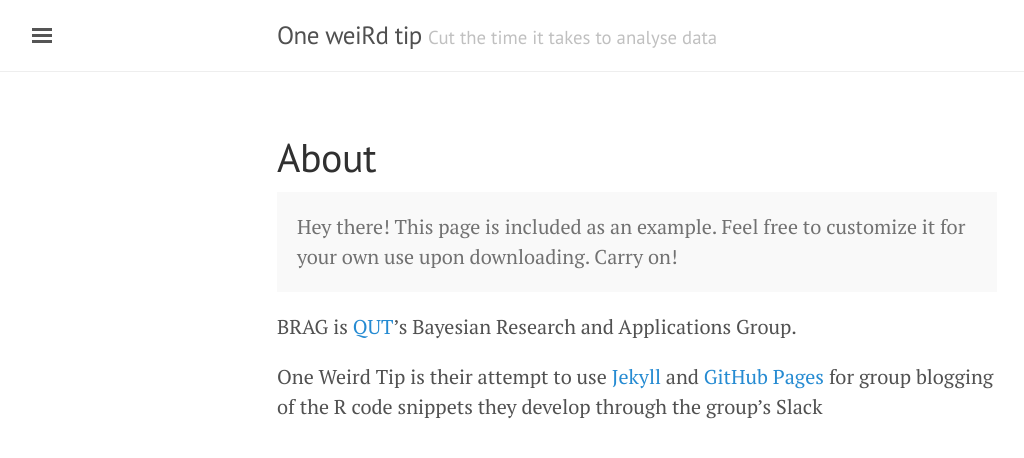
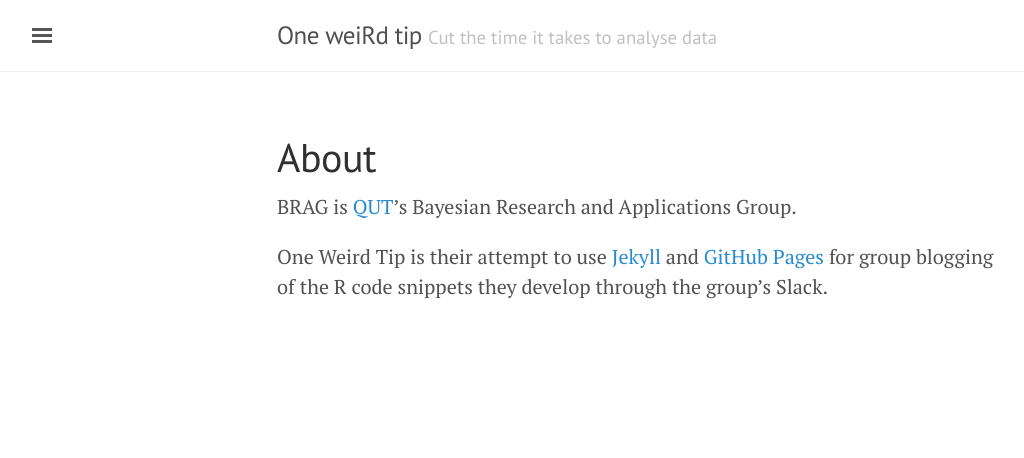
Before and after one commit to bragqut/bragqut.github.io, a Jekyll site: the page built from about.md, in a window 1280 px wide. Shown: the top 458 px of the page, without its empty margins (3-1027 px from the left). Built offline with Jekyll 4.4.1, drawn with Linux system fonts in a browser that asks for light colours.

Commit message:
remove welcome message

```diff
--- a/about.md
+++ b/about.md
@@ -4,10 +4,6 @@ title: About
 author: samclifford
 ---
 
-<p class="message">
-  Hey there! This page is included as an example. Feel free to customize it for your own use upon downloading. Carry on!
-</p>
-
 BRAG is [QUT](http://qut.com)'s Bayesian Research and Applications Group.
 
-One Weird Tip is their attempt to use [Jekyll](http://jekyllrb.com) and [GitHub Pages](https://pages.github.com) for group blogging of the R code snippets they develop through the group's Slack
+One Weird Tip is their attempt to use [Jekyll](http://jekyllrb.com) and [GitHub Pages](https://pages.github.com) for group blogging of the R code snippets they develop through the group's Slack.
```
